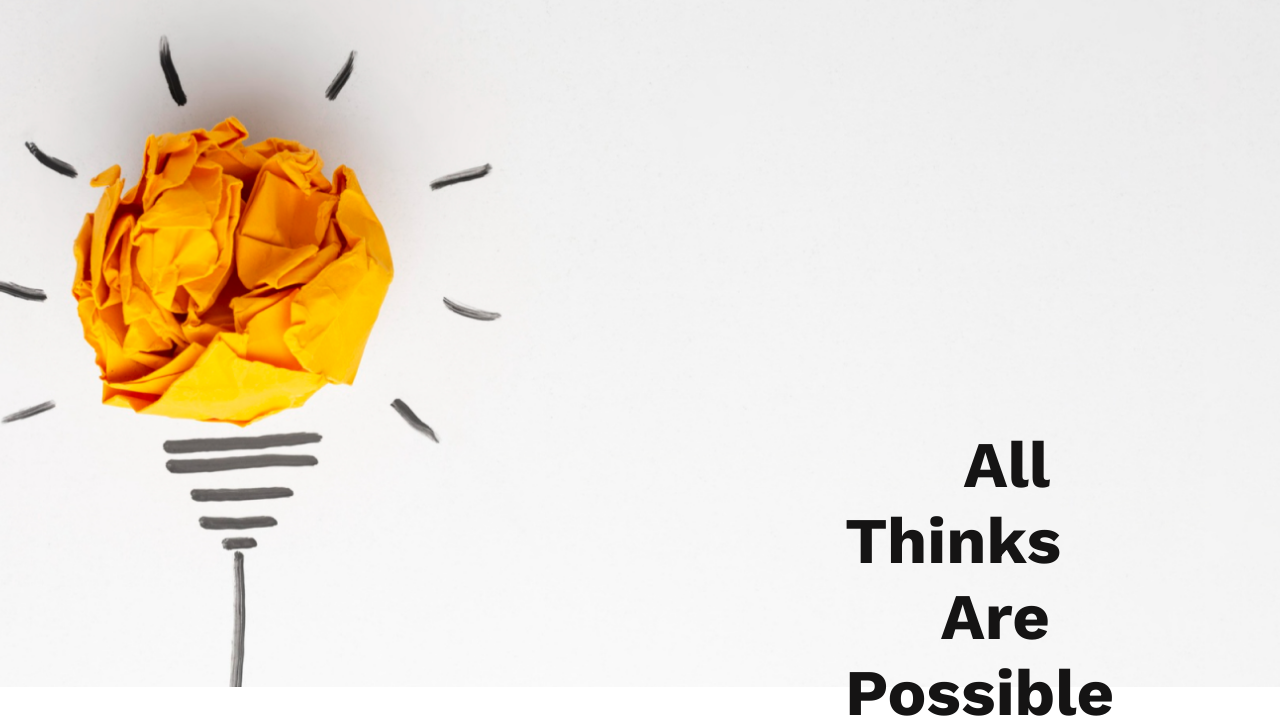
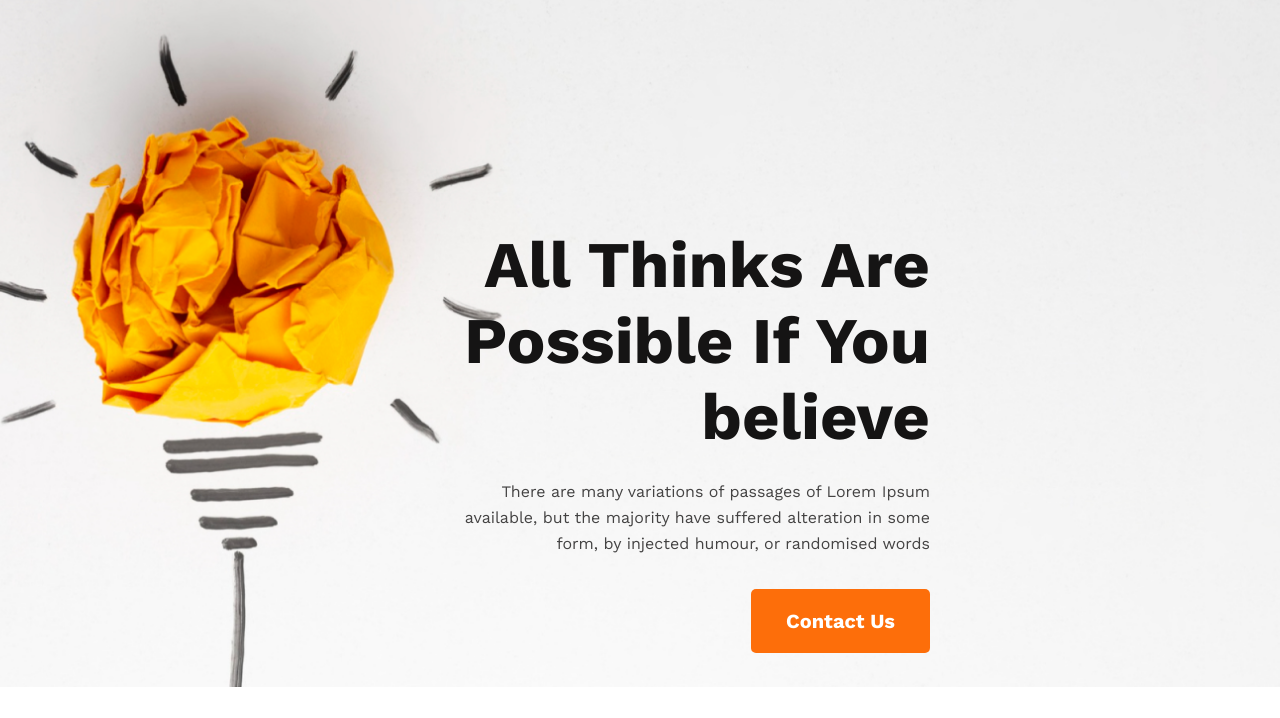
Before and after one commit to imranhasan871/New-Year-Me, a plain HTML site: page index.html in a window 1280 px wide. Shown: the part 113-831 px from the top of the page. Drawn offline with nearby package versions, Linux system fonts and the light colour scheme.

Commit message:
fix banner section

```diff
--- a/css/style.css
+++ b/css/style.css
@@ -55,11 +55,14 @@
 
 header {
   background-image: url("../images/banner/banner1.png");
+
   background-repeat: no-repeat;
   background-size: cover;
   background-position: center;
   height: 100vh;
 }
+
+/* Navigation Section Styles */
 
 nav {
   display: flex;
@@ -75,7 +78,7 @@ nav {
 
 .nav-links {
   display: flex;
-align-items: center;
+  align-items: center;
   gap: 30px;
 }
 
@@ -92,9 +95,11 @@ align-items: center;
   color: #f15b22;
 }
 
+/* Banner Section Styles */
+
 .banner-info {
   text-align: right;
-  padding: 400px 230px 360px 845px;
+  padding: 200px 350px;
 }
 .banner-title {
   font-weight: 700;
```
